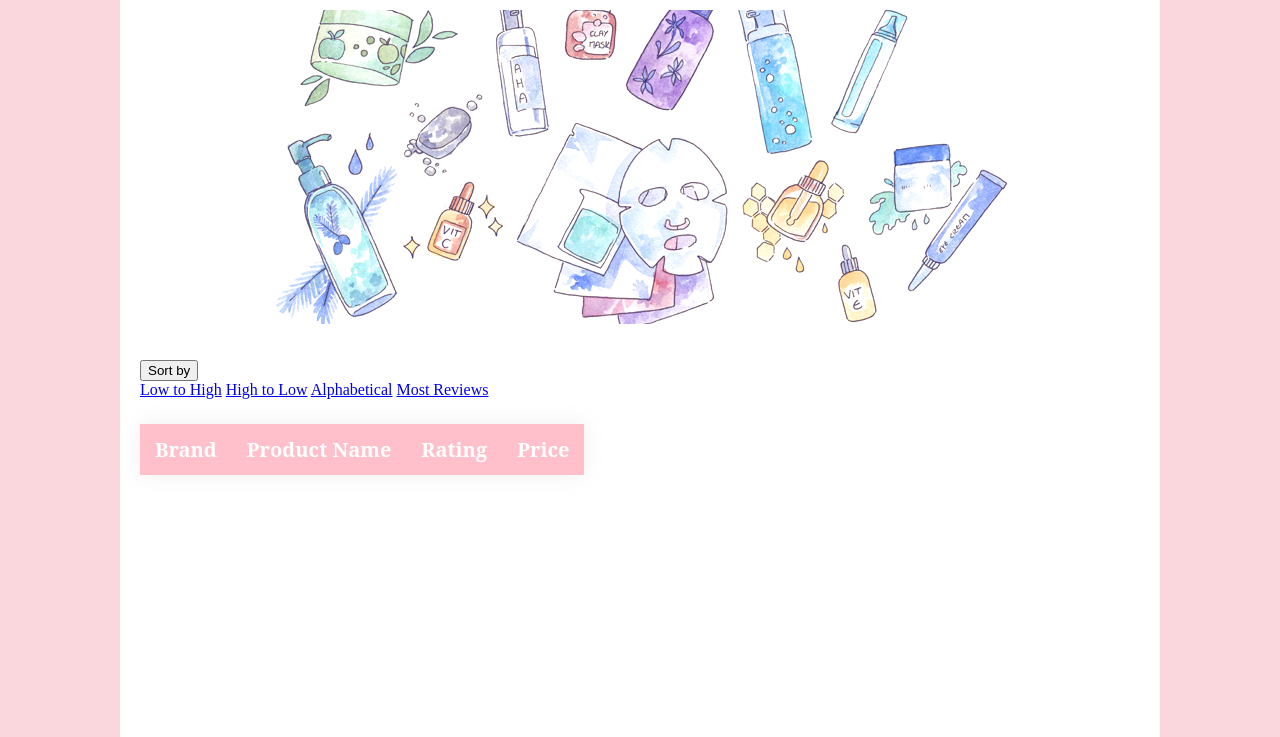
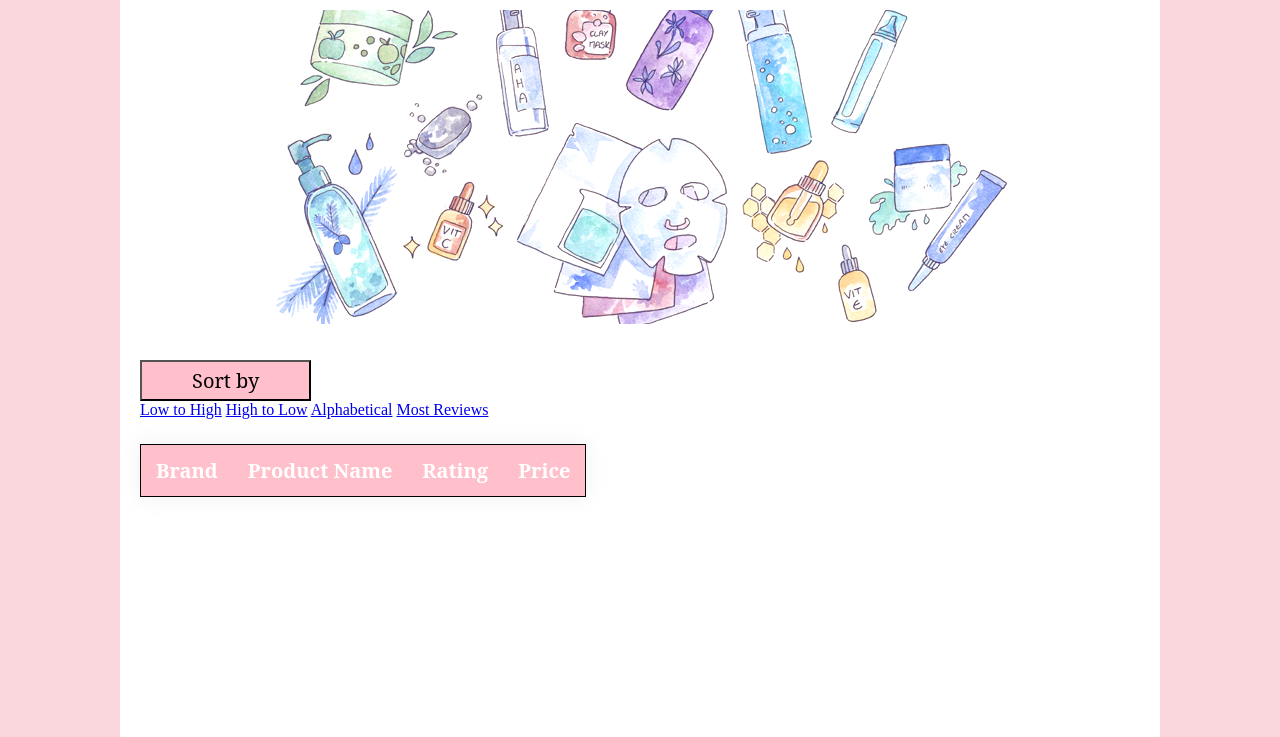
Before and after one commit to Gdango/SkinCare, a Flask app: template app/templates/result.html in a window 1280 px wide. Shown: the top 737 px of the page. Run offline with Flask 2, Linux system fonts and the light colour scheme; the template is opened without the code that fills it, so the values that code supplies are empty.

Commit message:
prettier looking table

```diff
--- a/app/static/css/style.css
+++ b/app/static/css/style.css
@@ -54,6 +54,7 @@ img {
 
 .result-table {
     border-collapse: collapse;
+    border: 1px solid black;
     margin: 25px 0;
     font-size: 20px;
     font-family: 'serif', serif;
@@ -72,7 +73,18 @@ img {
     padding: 12px 15px;
 }
 
-.element {
+.element th {
     border-color: rgb(56, 56, 56);
+    border: 1px solid gray;
     padding: 12px 15px;
+    margin: 25px 0;
+
 }
+
+.dropbtn {
+    background-color: pink;
+    padding: 5px 50px;
+    text-align: center;
+    font-size: 20px;
+    font-family: 'serif', serif;
+}
```
